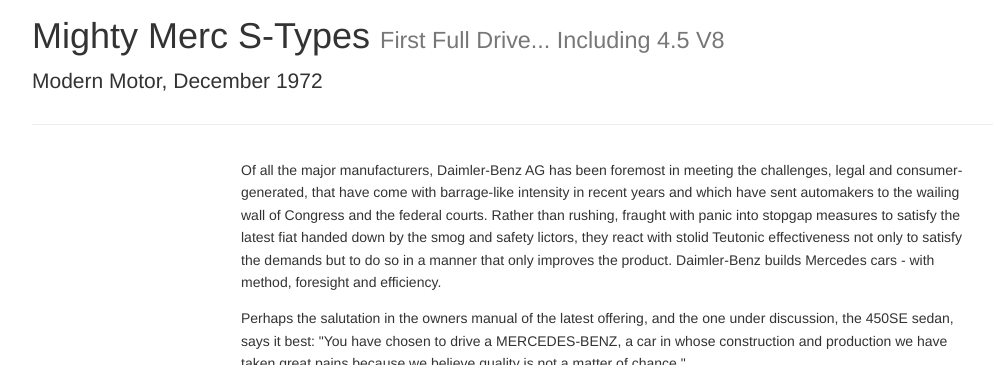
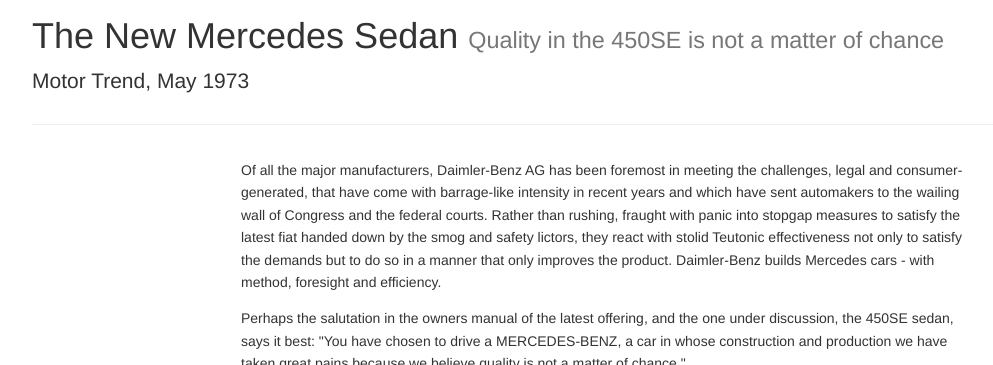
Before and after one commit to W116org/w116org.github.io, a Jekyll site: the page built from library/motortrend7305.html, in a window 1280 px wide and 900 px high, scrolled down 686 px, cut to the strip 245-610 px from the top of the window. Shown: the whole strip, without its empty margins (38-1031 px from the left). Built offline with Jekyll 4.4.1, drawn with Linux system fonts in a browser that asks for light colours; nearby versions of some CDN libraries; comment, search, counter and statistics services are not loaded.

Commit message:
Update motortrend7305.html

```diff
--- a/library/motortrend7305.html
+++ b/library/motortrend7305.html
@@ -1,9 +1,9 @@
 ---
 layout: default
-title: "Mighty Merc S-Types"
-subtitle: "First Full Drive... Including 4.5 V8"
-lead: "Modern Motor, December 1972"
-permalink: /library/modernmotor7212/
+title: "The New Mercedes Sedan"
+subtitle: "Quality in the 450SE is not a matter of chance"
+lead: "Motor Trend, May 1973"
+permalink: /library/motortrend7305/
 published: true
 ---
 
```
